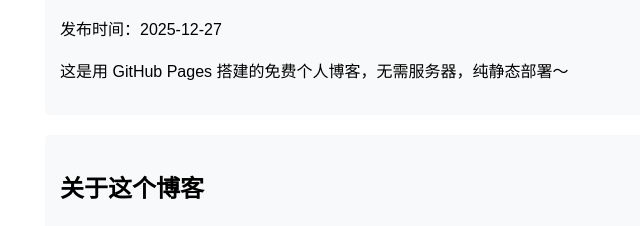
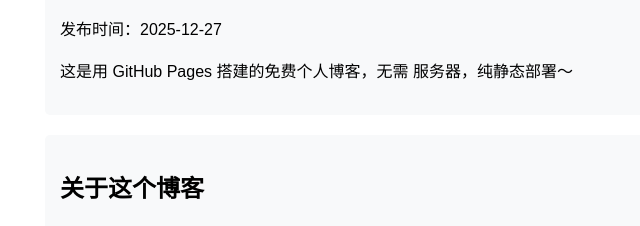
Before and after one commit to Real-Wanger/Real-Wanger.github.io, a plain HTML site: page index.html in a window 1280 px wide. Shown: the part 202-428 px from the top of the page, 195-835 px from the left. Drawn offline with Linux system fonts and the light colour scheme.

Commit message:
Update index.html

```diff
--- a/index.html
+++ b/index.html
@@ -32,7 +32,7 @@
     <div class="post">
         <h2>我的第一篇博文</h2>
         <p>发布时间：2025-12-27</p>
-        <p>这是用 GitHub Pages 搭建的免费个人博客，无需服务器，纯静态部署～</p>
+        <p>这是用 GitHub Pages 搭建的免费个人博客，无需 服务器，纯静态部署～</p>
     </div>
 
     <div class="post">
```
